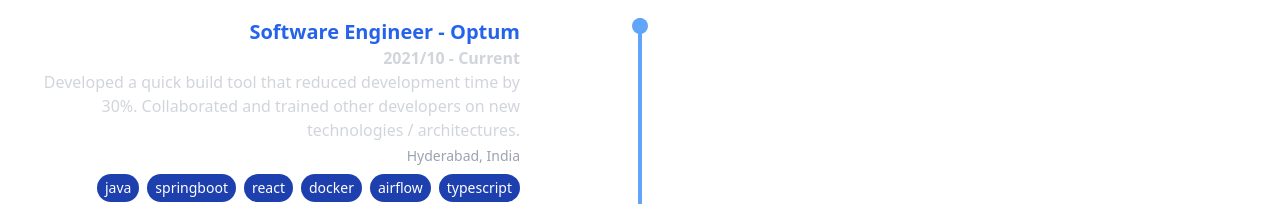
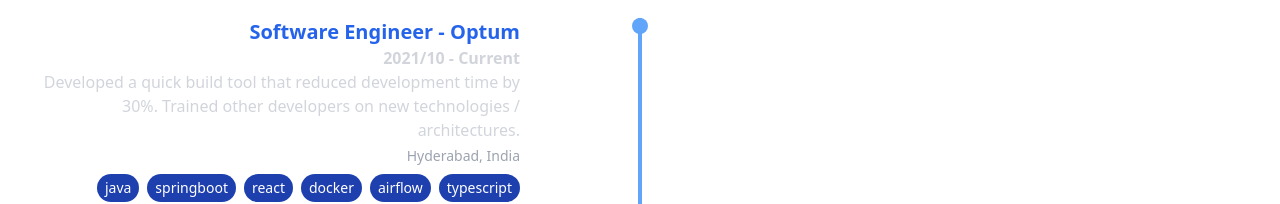
Before and after one commit to rishmi5h/portfolio, a React (Vite) app: page /about in a window 1280 px wide. Shown: the part 262-466 px from the top of the page. Built offline with nearby package versions, Linux system fonts and the light colour scheme.

Commit message:
Update About.tsx

```diff
--- a/src/components/About.tsx
+++ b/src/components/About.tsx
@@ -9,7 +9,7 @@
   const timelineEvents = [
     {
       description:
-        'Developed a quick build tool that reduced development time by 30%. Collaborated and trained other developers on new technologies / architectures.',
+        'Developed a quick build tool that reduced development time by 30%. Trained other developers on new technologies / architectures.',
       location: 'Hyderabad, India',
       skill:
         'java, springboot, react, docker, airflow, typescript, tailwind, python',
```
